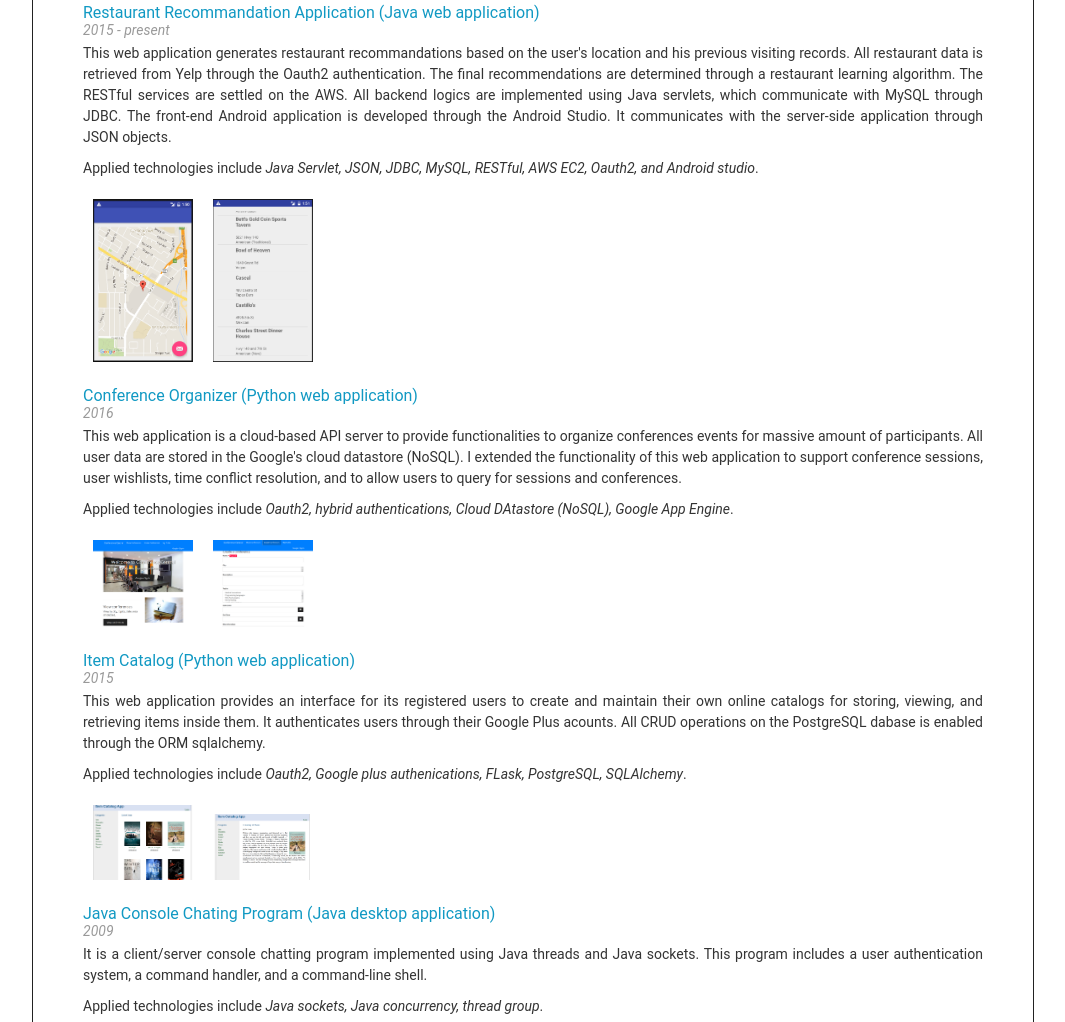
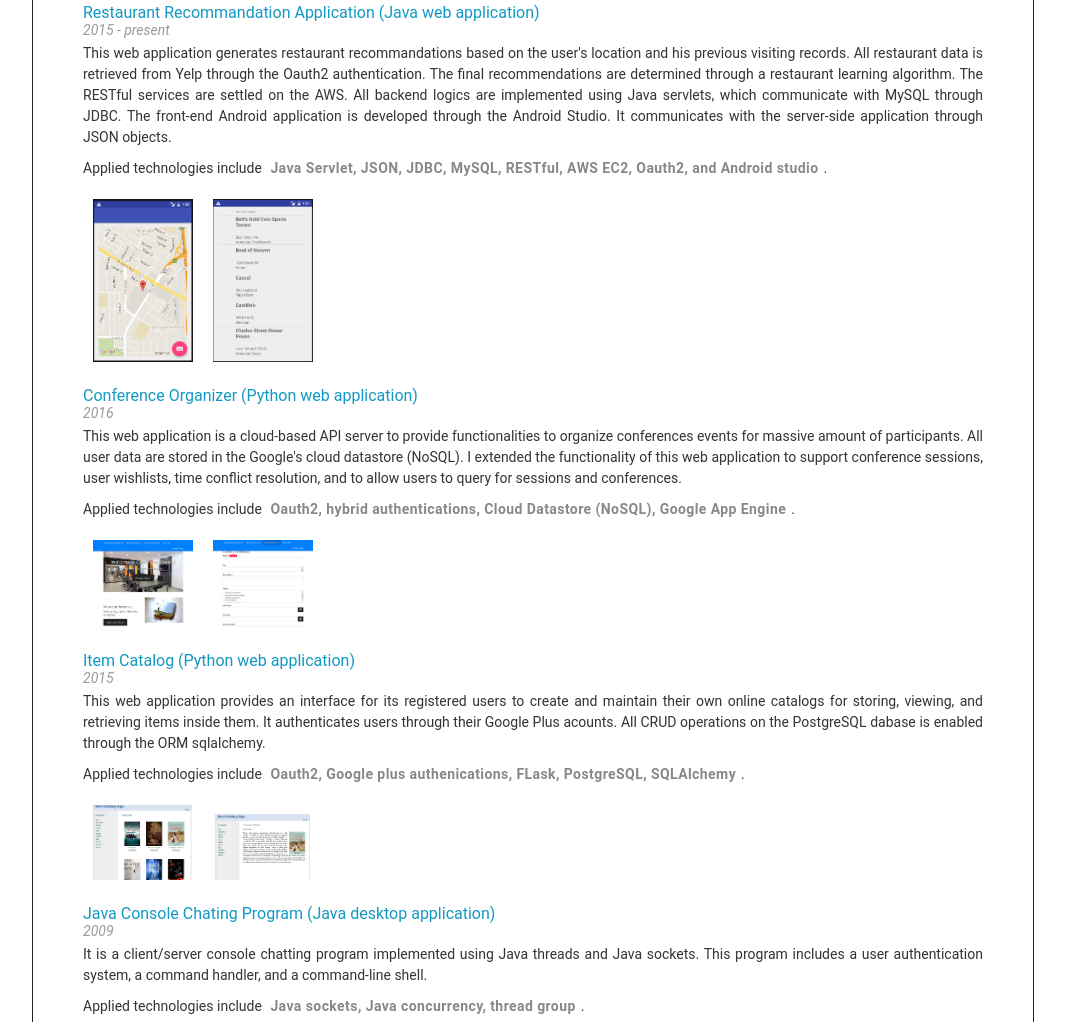
Before and after one commit to emguy/emguy.github.io, a plain HTML site: page index.html in a window 1280 px wide. Shown: the part 912-1934 px from the top of the page, without its empty margins (107-1172 px from the left). Drawn offline with Linux system fonts and the light colour scheme; some packages are replaced by stand-ins of ours.

Commit message:
updated.

```diff
--- a/css/style.css
+++ b/css/style.css
@@ -138,6 +138,14 @@ a {
   font-size: 14px;
   letter-spacing: 0.03em;
 }
+
+.black-text {
+  font-weight: bold;
+  color: #888888;
+  font-size: 14px;
+  letter-spacing: 0.03em;
+}
+
 
 .gray {
   background-color: #F3F3F3;
--- a/js/helper.js
+++ b/js/helper.js
@@ -48,7 +48,7 @@ var HTMLprojectStart = '<div class="project-entry"></div>';
 var HTMLprojectTitle = '<a href="%url%">%data%</a>';
 var HTMLprojectDates = '<div class="date-text">%data%</div>';
 var HTMLprojectDescription = '<p><br>%data%</p>';
-var HTMLprojectTech = '<p>Applied technologies include <i>%data%</i>.</p>';
+var HTMLprojectTech = '<p>Applied technologies include <span class="black-text">%data%</span>.</p>';
 var HTMLprojectImage = '<a class="project-image" href="%data%"><img class="project-image" src="%data%"></a>';
 
 var HTMLschoolStart = '<div class="education-entry"></div>';
--- a/js/resumeBuilder.js
+++ b/js/resumeBuilder.js
@@ -1,5 +1,3 @@
-// ************  Resume's bio Object  ****************** \\
-
 var bio = {
   "name": "Yu Zhang",
   "role": "Software Developer",
@@ -70,7 +68,7 @@ var projects = {
       "date": "2016",
       "URL": "https://emguy-122217.appspot.com",
       "description": "This web application is a cloud-based API server to provide functionalities to organize conferences events for massive amount of participants. All user data are stored in the Google's cloud datastore (NoSQL). I extended the functionality of this web application to support conference sessions, user wishlists, time conflict resolution, and to allow users to query for sessions and conferences.",
-      "technologies": "Oauth2, hybrid authentications, Cloud DAtastore (NoSQL), Google App Engine",
+      "technologies": "Oauth2, hybrid authentications, Cloud Datastore (NoSQL), Google App Engine",
       "images": ["images/p2_01.png", "images/p2_02.png"]
     },
     {
@@ -145,6 +143,18 @@ var education = {
     },
   ],
 };
+
+
+
+
+
+
+
+
+
+
+
+
 
 bio.display = function() {
   var formattedHTMLHeaderName = HTMLheaderName.replace("%data%", bio.name);
```
